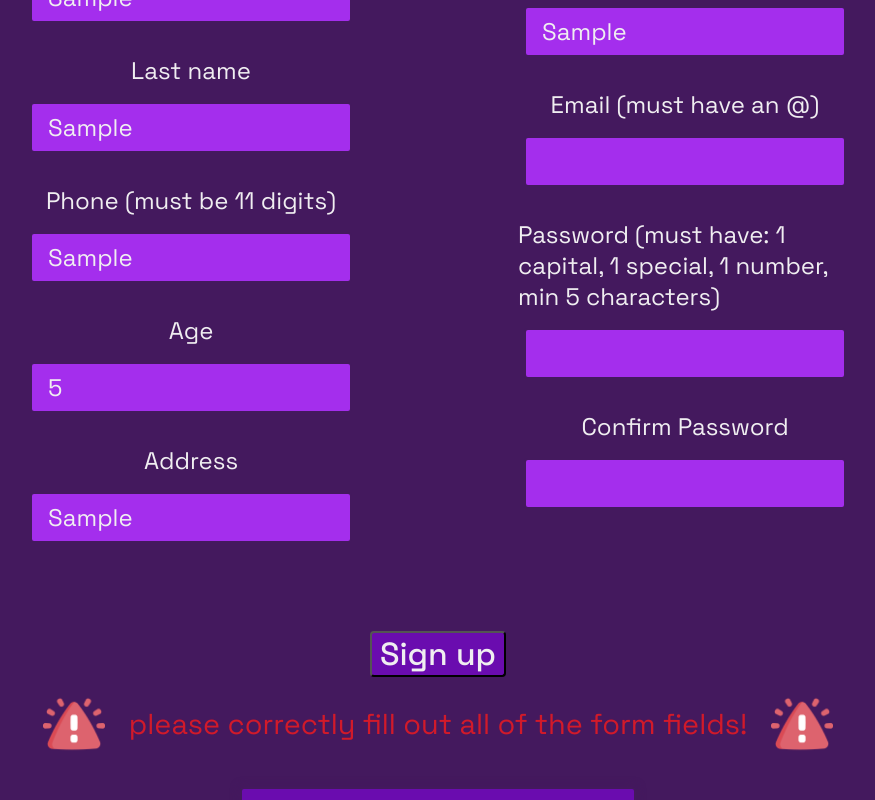
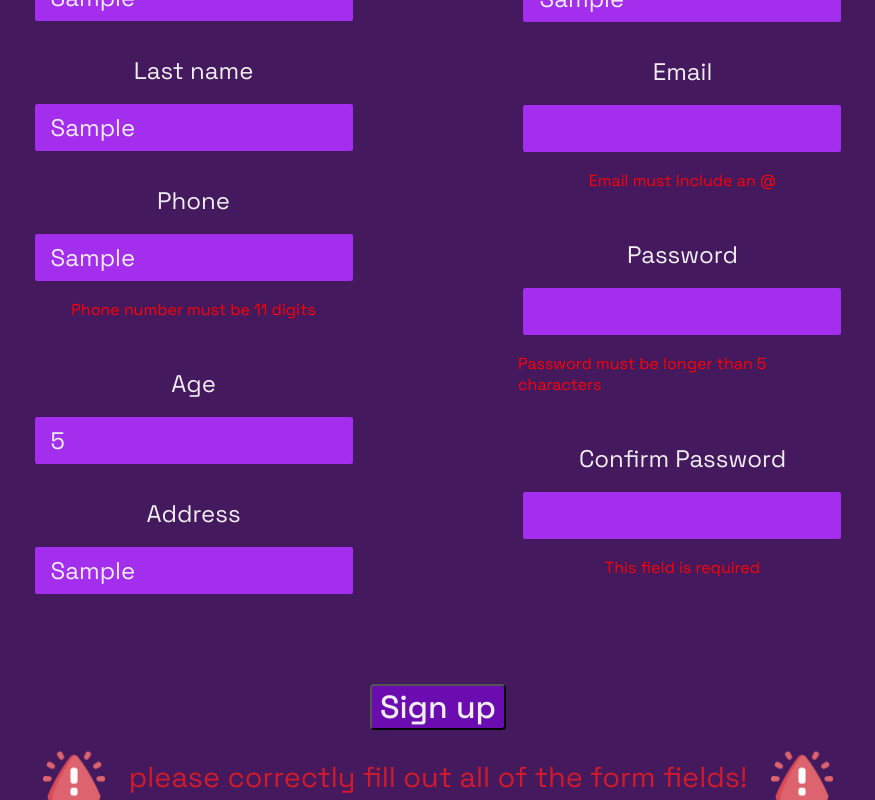
Before and after one commit to yaels1/letterbooks-client, a React (Create React App) app: page /signup in a window 1280 px wide. Both pictures are taken after typing "Sample", "Sample", "Sample", "5", "Sample", "Sample" into the empty fields and a click on the button "Sign up". Shown: the part 466-1266 px from the top of the page, without its empty margins (202-1077 px from the left). Built offline with nearby package versions, Linux system fonts and the light colour scheme; no server answers.

Commit message:
form validation for signup page complete

```diff
--- a/src/components/FormError/FormError.js
+++ b/src/components/FormError/FormError.js
@@ -1,7 +1,7 @@
 import "./FormError.scss";
 import errorImg from "../../assets/logo/error.png";
 
-const FormError = ({ error }) => {
+const FormError = () => {
   return (
     <div className="error">
       <img
--- a/src/components/Input/Input.js
+++ b/src/components/Input/Input.js
@@ -1,9 +1,9 @@
 import "./Input.scss";
 
-function Input({ label, name, onChange, value, type }) {
+function Input({ label, name, onChange, value, type, error }) {
   return (
     <div className="field ">
-      <label htmlFor={name} className="field-label">
+      <label htmlFor={name} className="field__label">
         {label}
       </label>
       <input
@@ -12,8 +12,9 @@ function Input({ label, name, onChange, value, type }) {
         name={name}
         onChange={onChange}
         value={value}
-        className="field-input"
+        className="field__input"
       />
+      {error && <p className="field__error">{error}</p>}
     </div>
   );
 }
--- a/src/components/Input/Input.scss
+++ b/src/components/Input/Input.scss
@@ -6,18 +6,22 @@
   @include flex($direction: column);
   margin-block: 0.5rem;
 
-  &-label {
+  &__label {
     @include tablet {
       font-size: 1.5rem;
       padding-block: 1rem;
     }
   }
 
-  &-input {
+  &__input {
     @include select;
 
     @include tablet {
       font-size: 1.5rem;
     }
   }
+
+  &__error {
+    color: red;
+  }
 }
--- a/src/pages/Signup/Signup.js
+++ b/src/pages/Signup/Signup.js
@@ -8,9 +8,21 @@ import FormError from "../../components/FormError/FormError";
 const apiUrl = process.env.REACT_APP_API_URL + process.env.REACT_APP_API_PORT;
 
 function Signup() {
-  const [error, setError] = useState({});
+  // const [error, setError] = useState({});
 
   const [formDetails, setFormDetails] = useState({
+    first_name: "",
+    last_name: "",
+    phone: "",
+    age: "",
+    address: "",
+    fav_book: "",
+    email: "",
+    password: "",
+    confirm_password: "",
+  });
+
+  const [formErrors, setFormErrors] = useState({
     first_name: "",
     last_name: "",
     phone: "",
@@ -34,65 +46,100 @@ function Signup() {
   };
 
   const formValidation = () => {
-    const formErrors = {};
+    let isValid = true;
+
+    Object.keys(formDetails).forEach((field) => {
+      const isError = formDetails[field].trim().length === 0;
+      if (isError) {
+        setFormErrors((prevErrors) => ({
+          ...prevErrors,
+          [field]: "This field is required",
+        }));
+      }
+    });
+
     // email @
     if (!formDetails["email"].includes("@")) {
-      formErrors["email"] = true;
+      setFormErrors((prevErrors) => ({
+        ...prevErrors,
+        email: "Email must include an @",
+      }));
+      isValid = false;
     }
 
     // password one capital letter
     if (!formDetails["password"].match(/[A-Z]/)) {
-      formErrors["password"] = true;
+      setFormErrors((prevErrors) => ({
+        ...prevErrors,
+        password: "Password must include a capital letter",
+      }));
+      isValid = false;
     }
 
     // password one special character
     if (!formDetails["password"].match(/[^a-zA-Z0-9_]/)) {
-      formErrors["password"] = true;
+      setFormErrors((prevErrors) => ({
+        ...prevErrors,
+        password: "Password must include a special character",
+      }));
+      isValid = false;
     }
 
     // password one number
     if (!formDetails["password"].match(/[0-9]/)) {
-      formErrors["password"] = true;
+      setFormErrors((prevErrors) => ({
+        ...prevErrors,
+        password: "Password must include a number",
+      }));
+      isValid = false;
     }
 
     // password min 5 characters
-    if (!formDetails["password"].length > 5) {
-      formErrors["password"] = true;
+    if (formDetails["password"].length <= 5) {
+      setFormErrors((prevErrors) => ({
+        ...prevErrors,
+        password: "Password must be longer than 5 characters",
+      }));
+      isValid = false;
     }
 
     // phone is 11 digits
-    if (!formDetails["phone"].length === 11) {
-      formErrors["phone"] = true;
+    if (formDetails["phone"].length !== 11) {
+      setFormErrors((prevErrors) => ({
+        ...prevErrors,
+        phone: "Phone number must be 11 digits",
+      }));
+      isValid = false;
     }
 
     // age is above 5 but below 120
     if (Number(formDetails["age"]) > 120 || Number(formDetails["age"]) < 5) {
-      formErrors["age"] = true;
+      setFormErrors((prevErrors) => ({
+        ...prevErrors,
+        age: "Age must be between 5 and 120 years old",
+      }));
+      isValid = false;
     }
 
     if (formDetails["confirm_password"] !== formDetails["password"]) {
-      formErrors["confirm_password"] = true;
+      setFormErrors((prevErrors) => ({
+        ...prevErrors,
+        confirm_password: "Passwords must be the same",
+      }));
+      isValid = false;
     }
 
-    Object.keys(formDetails).forEach((field) => {
-      const isError = formDetails[field].trim().length == 0;
-      if (isError) {
-        formErrors[field] = true;
-      }
-    });
-
-    return formErrors;
+    // return formErrors;
+    return isValid;
   };
 
   const handleSubmit = async (event) => {
     event.preventDefault();
 
-    const validationError = formValidation();
-
-    setError(validationError);
+    if (!formValidation()) return;
 
     try {
-      if (!Object.values(validationError).some((a) => a)) {
+      // if (!Object.values(validationError).some((a) => a)) {
       const response = await axios.post(
         `${apiUrl}/letterbooks/users/register`,
         {
@@ -114,7 +161,7 @@ function Signup() {
 
       setFormSubmitted(true);
       navigate("/homepage");
-      }
+      // }
     } catch (error) {
       console.error(error);
     }
@@ -131,6 +178,7 @@ function Signup() {
               name="first_name"
               label="First name"
               value={formDetails.first_name}
+              error={formErrors.first_name}
               onChange={handleChange}
             />
 
@@ -139,13 +187,15 @@ function Signup() {
               name="last_name"
               label="Last name"
               value={formDetails.last_name}
+              error={formErrors.last_name}
               onChange={handleChange}
             />
             <Input
               type="text"
               name="phone"
-              label="Phone (must be 11 digits)"
+              label="Phone"
               value={formDetails.phone}
+              error={formErrors.phone}
               onChange={handleChange}
             />
             <Input
@@ -153,6 +203,7 @@ function Signup() {
               name="age"
               label="Age"
               value={formDetails.age}
+              error={formErrors.age}
               onChange={handleChange}
             />
             <Input
@@ -160,6 +211,7 @@ function Signup() {
               name="address"
               label="Address"
               value={formDetails.address}
+              error={formErrors.address}
               onChange={handleChange}
             />
           </div>
@@ -169,21 +221,24 @@ function Signup() {
               name="fav_book"
               label="Favourite book"
               value={formDetails.fav_book}
+              error={formErrors.fav_book}
               onChange={handleChange}
             />
             <Input
               type="text"
               name="email"
-              label="Email (must have an @)"
+              label="Email"
               value={formDetails.email}
+              error={formErrors.email}
               onChange={handleChange}
             />
 
             <Input
               type="password"
               name="password"
-              label="Password (must have: 1 capital, 1 special, 1 number, min 5 characters)"
+              label="Password"
               value={formDetails.password}
+              error={formErrors.password}
               onChange={handleChange}
             />
             <Input
@@ -191,6 +246,7 @@ function Signup() {
               name="confirm_password"
               label="Confirm Password"
               value={formDetails.confirm_password}
+              error={formErrors.confirm_password}
               onChange={handleChange}
             />
           </div>
@@ -204,9 +260,10 @@ function Signup() {
           )}
         </button>
 
-        {Object.values(error).some((error) => error) && (
-          <FormError error={error} />
+        {Object.values(formErrors).some((formErrors) => formErrors) && (
+          <FormError />
         )}
+        {/* {formErrors && <FormError />} */}
       </form>
 
       <p className="signup__no">
```
Lines whose indentation alone changed are shown as unchanged.
